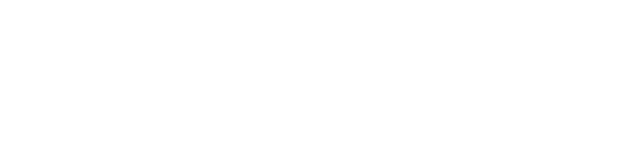
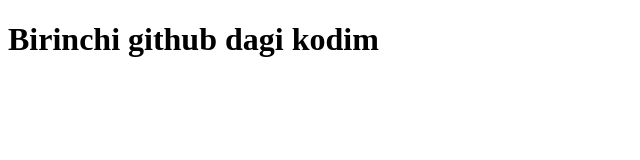
Before and after one commit to vidtechno/13-dars, a plain HTML site: page index.html in a window 1280 px wide. Shown: the whole page, without its empty margins (0-640 px from the left). Drawn offline with Linux system fonts and the light colour scheme.

Commit message:
Yangi o'zgarish qilindi

```diff
--- a/index.html
+++ b/index.html
@@ -7,6 +7,6 @@
     <title>Document</title>
 </head>
 <body>
-
+    <h1>Birinchi github dagi kodim</h1>
 </body>
 </html>
```
Also changed, not shown: 1 other file.
